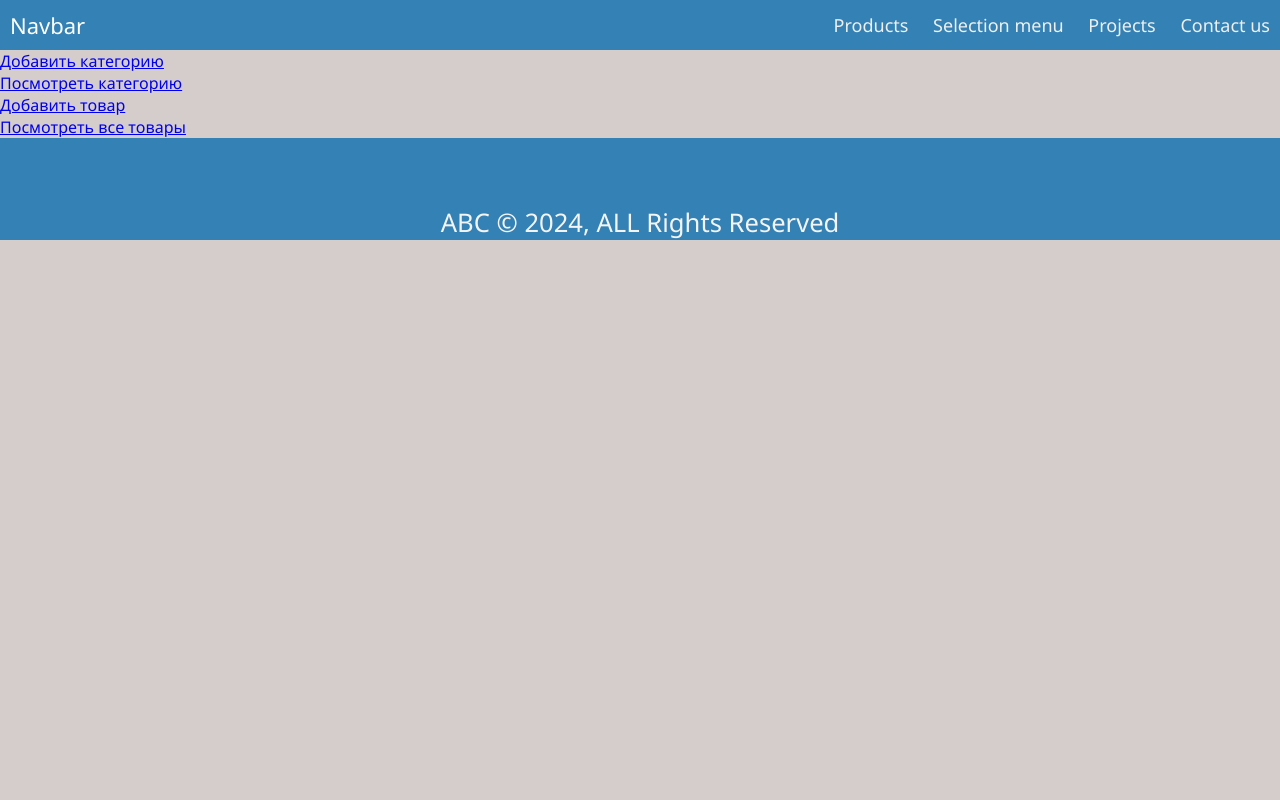
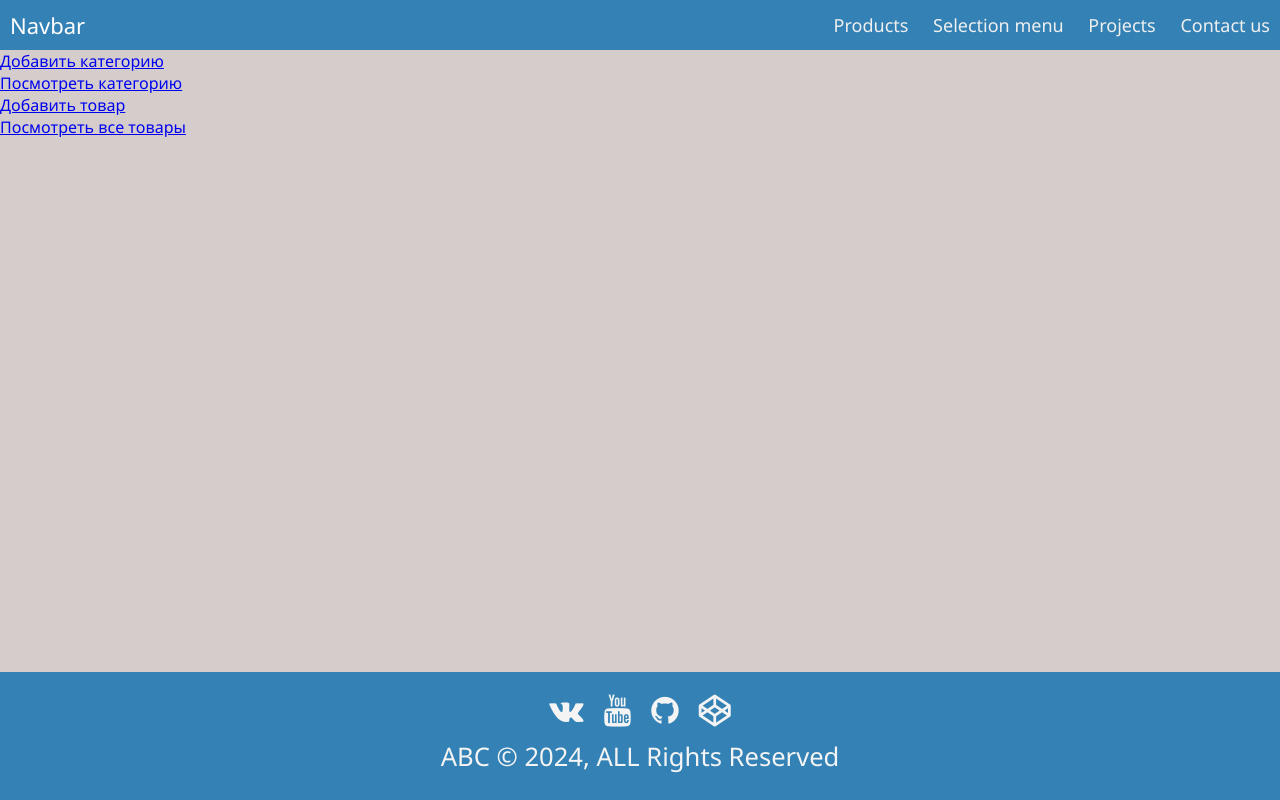
Before and after one commit to IceMan-001/dgangoShop, a Django app: page /staff/ in a window 1280 px wide. Run offline with Django 5.2, Linux system fonts and the light colour scheme.

Commit message:
Add styles

```diff
--- a/shop/templates/shop/admin.html
+++ b/shop/templates/shop/admin.html
@@ -5,6 +5,7 @@
 {% endblock title %}
 
 {% block content %}
+
 {{total}}
 <div class="action-categories">
 <div class="actions">
@@ -25,4 +26,5 @@
     </div>
 </div>
 
+
 {% endblock content %}
--- a/static/css/styles_footer.css
+++ b/static/css/styles_footer.css
@@ -1,5 +1,5 @@
-.footer{
-    position: relative;
+.page-footer{
+    position: absolute;
     bottom: 0;
     left: 0;
     width: 100%;
--- /dev/null
+++ b/static/js/footer.js
@@ -0,0 +1,11 @@
+// Высчитываем высоту footer и делаем соответствующий отступ от main:
+function footer() {
+    const
+        main = document.getElementsByTagName('main')[0],
+        footer = document.getElementsByTagName('footer')[0]
+
+    main.style.paddingBottom = footer.clientHeight + 'px'
+}
+
+window.addEventListener('load', footer);
+window.addEventListener('resize', footer);
--- a/templates/base_admin.html
+++ b/templates/base_admin.html
@@ -8,6 +8,10 @@
     {% endblock title %}
     <link rel="stylesheet" href="{% static 'css/styles_header.css' %}">
     <link rel="stylesheet" href="{% static 'css/styles_footer.css' %}">
+
+    <link rel='stylesheet'
+          href='https://cdnjs.cloudflare.com/ajax/libs/font-awesome/4.7.0/css/font-awesome.min.css'>
+
    </head>
 <body>
 {% block header %}
@@ -27,29 +31,28 @@
     </div>
 
     <div class="nav-links">
-          <a href="{% url 'products' %}" target="_blank">Products</a>
-          <a href="{% url 'admin-page' %}" target="_blank">Selection menu</a>
-          <a href="#" target="_blank">Projects</a>
-          <a href="#" target="_blank">Contact us</a>
+        <a href="{% url 'products' %}" target="_self">Products</a>
+        <a href="{% url 'admin-page' %}" target="_self">Selection menu</a>
+        <a href="#" target="_self">Projects</a>
+        <a href="#" target="_self">Contact us</a>
     </div>
 </div>
 {% endblock header %}
-
+<main>
 {% block content %}
 {% endblock content %}
-
+</main>
 {% block footer %}
-    <footer class="footer">
+<footer class="page-footer">
     <div class="icons">
-           <a href="#"><i class="fab fa-facebook"></i></a>
-           <a href="#"><i class="fab fa-linkedin"></i></a>
-           <a href="#"><i class="fab fa-instagram"></i></a>
-           <a href="#"><i class="fab fa-twitter"></i></a>
+        <a href="#"><i class="fa fa-vk"></i></a>
+        <a href="#"><i class="fa fa-youtube"></i></a>
+        <a href="#"><i class="fa fa-github"></i></a>
+        <a href="#"><i class="fa fa-codepen"></i></a>
         <p class="company-name">
             ABC &copy; 2024, ALL Rights Reserved
         </p>
     </div>
 </footer>
+<script src="{% static 'js/footer.js' %}"></script>
 {% endblock footer %}
-</body>
-</html>
```
Also changed, not shown: shop/views.py (+4 -3 lines). Lines whose indentation alone changed are shown as unchanged.
